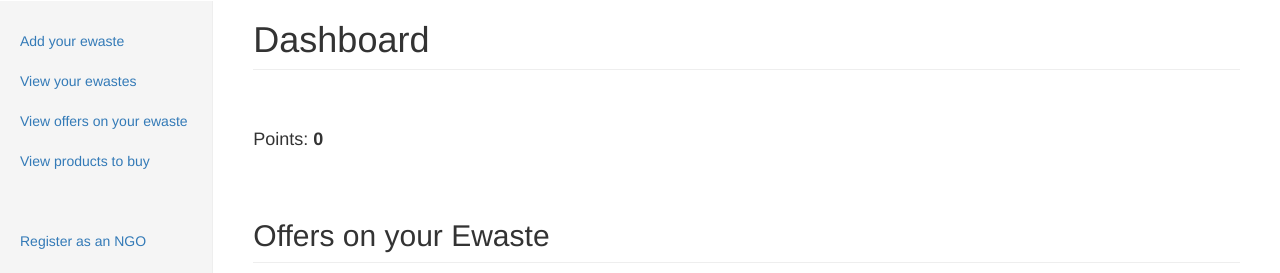
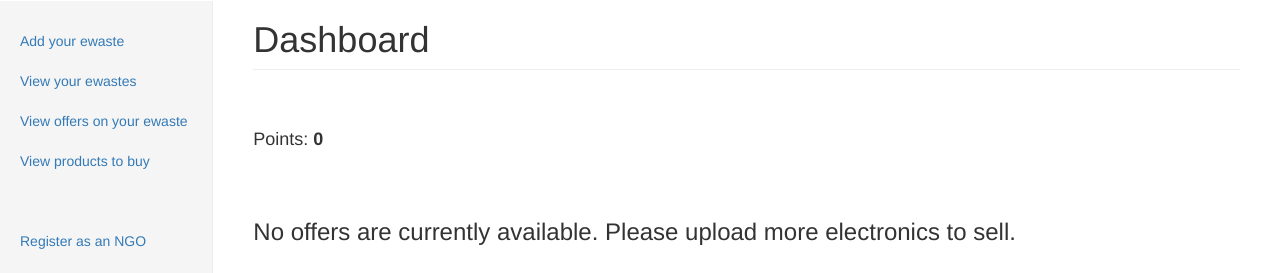
Before and after one commit to Lohit13/evs, a Django app: page /user/ in a window 1280 px wide. Shown: the part 50-323 px from the top of the page. Run offline with Django 3.2, Linux system fonts and the light colour scheme; a user stored in the database is signed in; data comes from the database, SQL or seed files in the repository; parts of the project's set-up code (start-up, migrations or seed data) failed here and were passed over; some libraries are stand-ins or nearby versions.

Commit message:
if added

```diff
--- a/userside/templates/userindex.html
+++ b/userside/templates/userindex.html
@@ -4,7 +4,7 @@
 {% block title %}Dashboard{% endblock %}
 
 {% block content %}
-
+      {% if offers %}
           <h2 class="sub-header">Offers on your Ewaste</h2>
           <div class="table-responsive">
             <table class="table table-striped">
@@ -32,4 +32,7 @@
               </tbody>
             </table>
           </div>
+    {% else %}
+      <h3> No offers are currently available. Please upload more electronics to sell.</h3>
+    {% endif %}
 {% endblock %}
```
